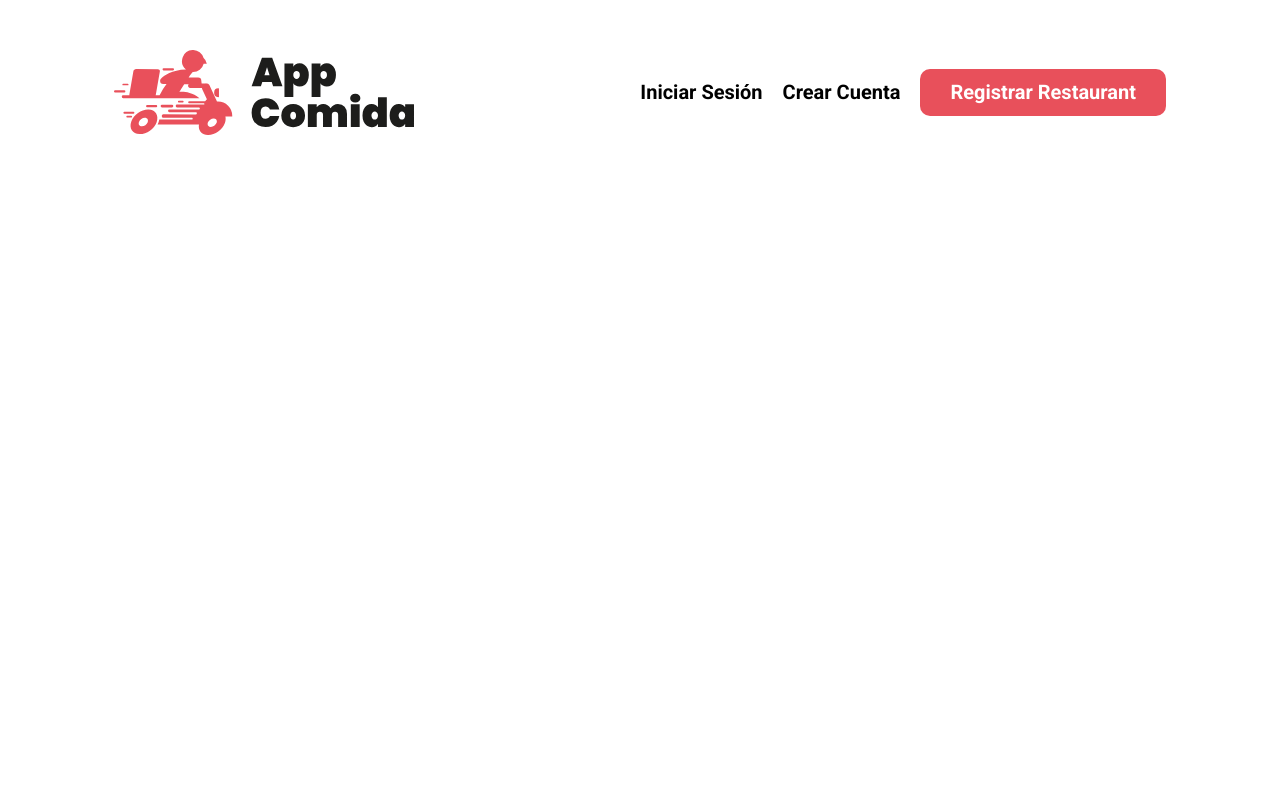
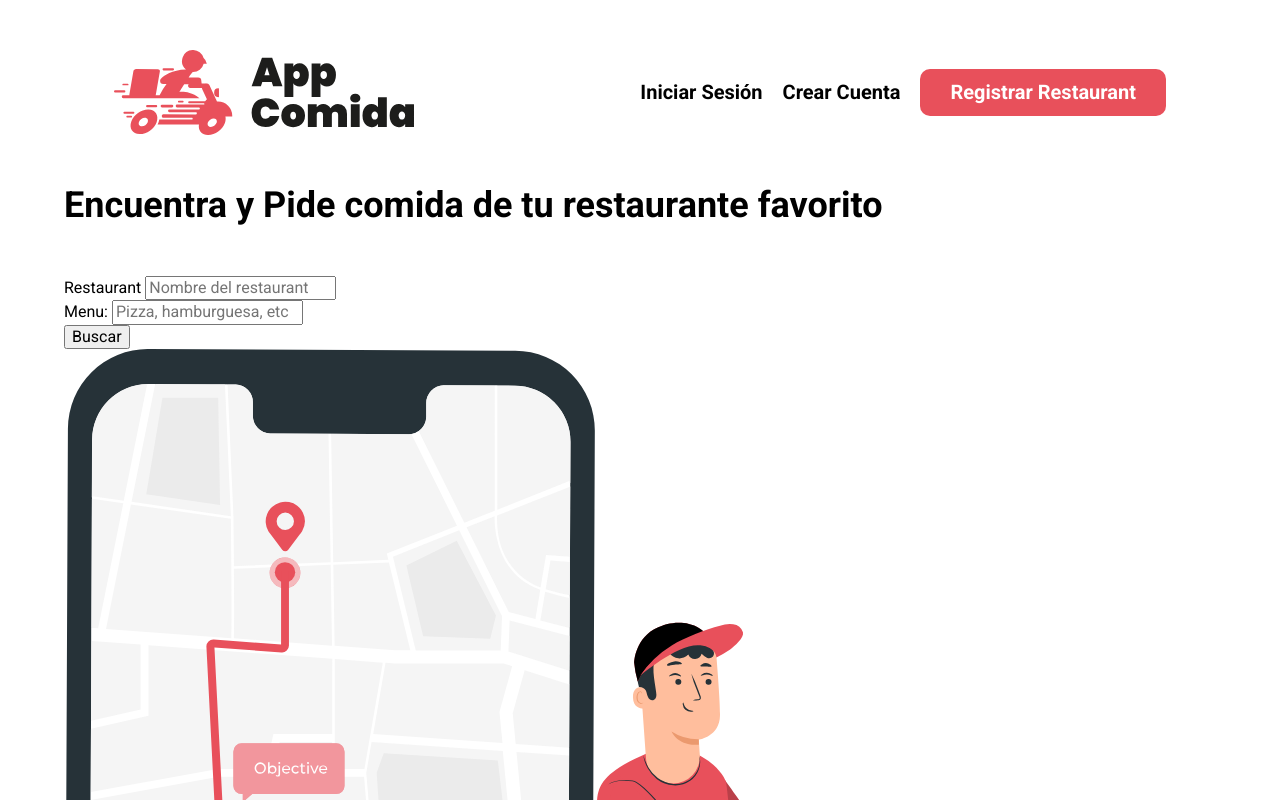
Before and after one commit to MartinezFabian/Landing-page-delivery-app, a website: page index.html in a window 1280 px wide. Shown: the top 800 px of the page. Drawn offline with Linux system fonts and the light colour scheme.

Commit message:
add form section HTML

```diff
--- a/index.html
+++ b/index.html
@@ -1,5 +1,5 @@
 <!DOCTYPE html>
-<html lang="en">
+<html lang="es">
   <head>
     <meta charset="UTF-8" />
     <meta http-equiv="X-UA-Compatible" content="IE=edge" />
@@ -26,5 +26,40 @@
         >
       </nav>
     </header>
+
+    <section class="form form__container">
+      <div class="form__grid">
+        <div class="form__content">
+          <h2>Encuentra y Pide comida de tu restaurante favorito</h2>
+          <form class="form__search">
+            <div class="form__field">
+              <label for="restaurant" class="form__label">Restaurant</label>
+              <input
+                class="form__input"
+                type="text"
+                id="restaurant"
+                placeholder="Nombre del restaurant"
+                required
+              />
+            </div>
+            <div class="form__field">
+              <label for="menu" class="form__label">Menu:</label>
+              <input
+                class="form__input"
+                type="text"
+                id="menu"
+                placeholder="Pizza, hamburguesa, etc"
+                required
+              />
+            </div>
+            <input class="form__submit" type="submit" value="Buscar" />
+          </form>
+        </div>
+
+        <div class="form__image">
+          <img src="build/img/dibujo_repartidor.svg" alt="imagen repartidor" />
+        </div>
+      </div>
+    </section>
   </body>
 </html>
```
